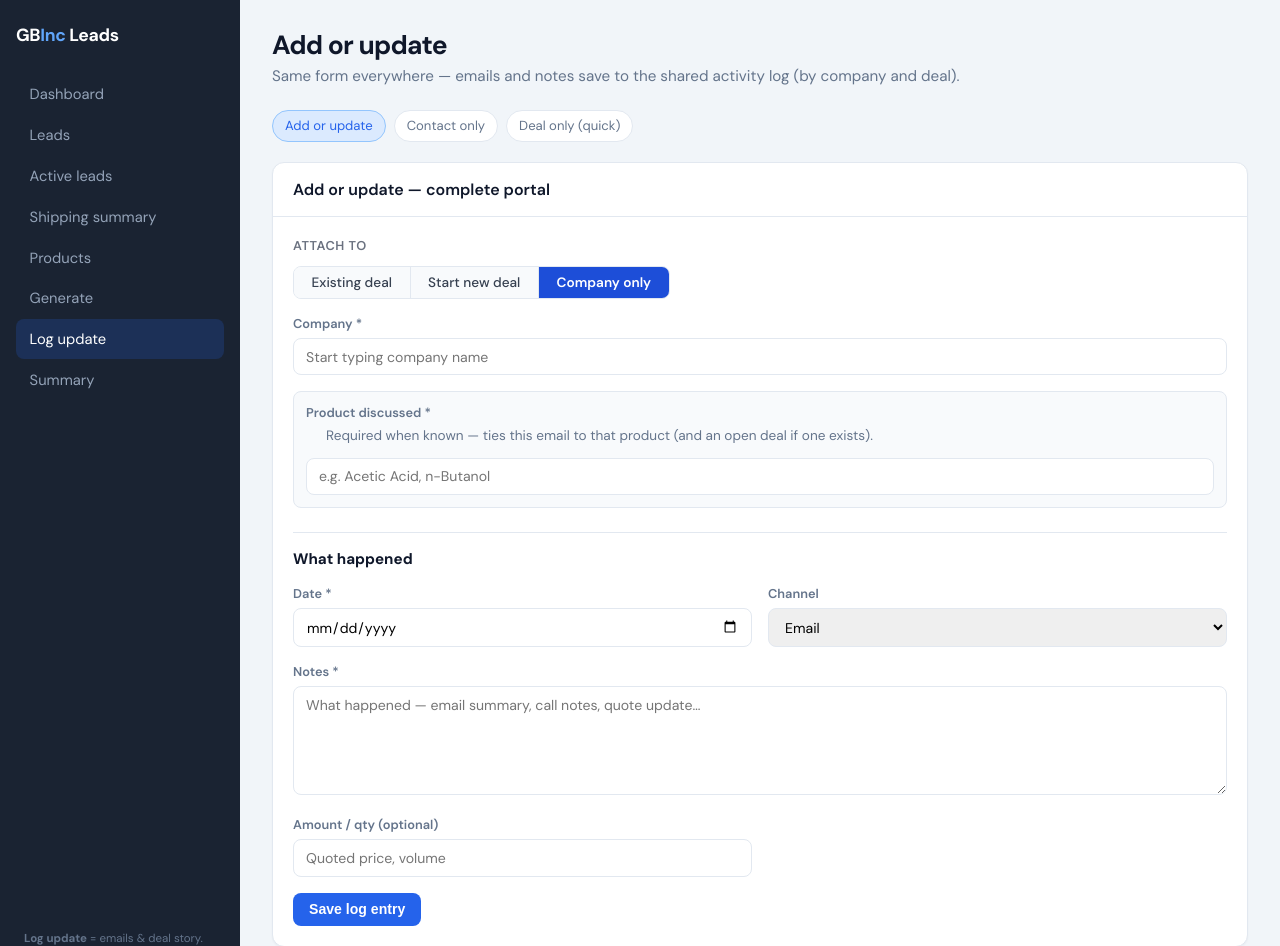
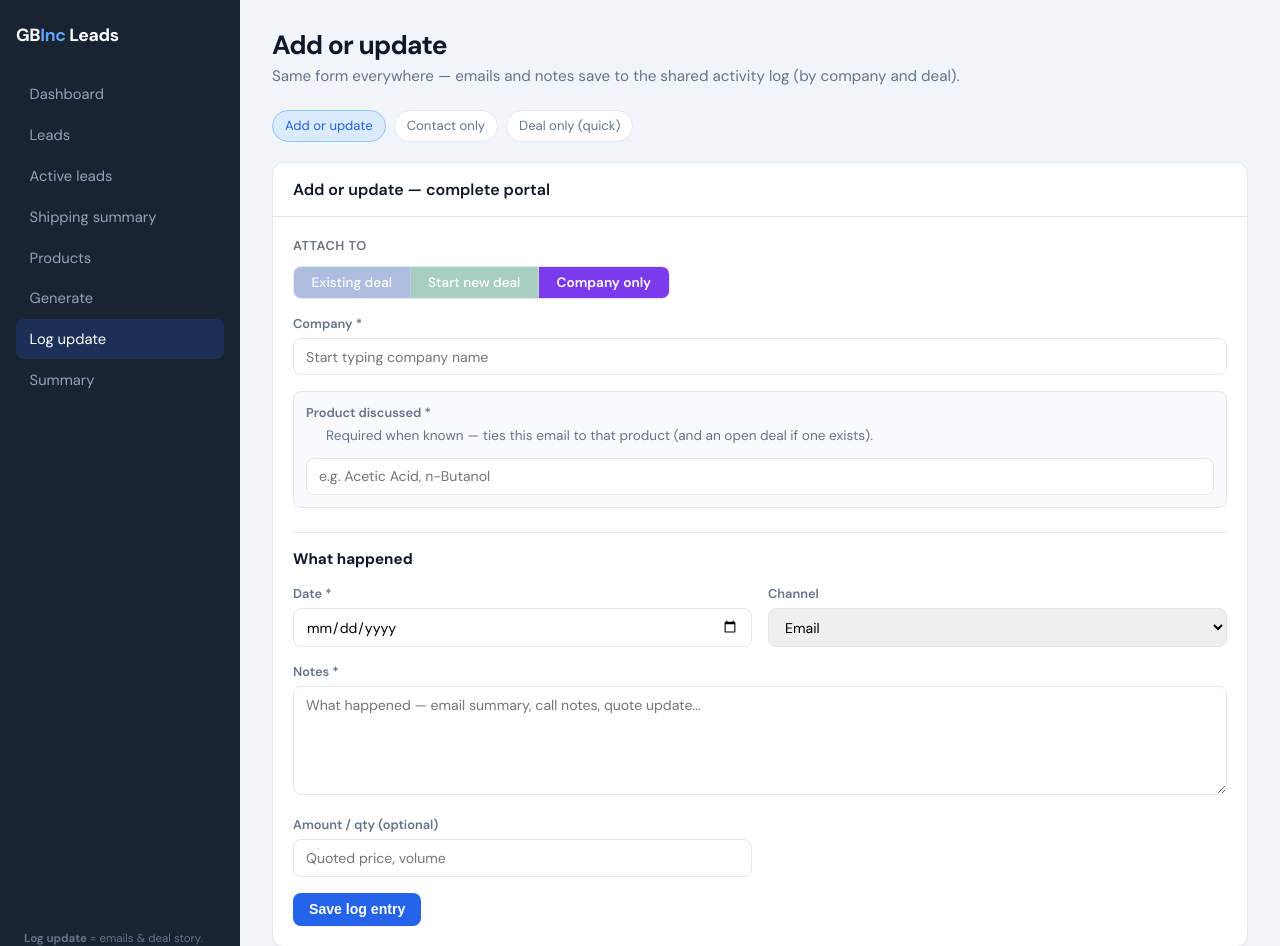
Before and after one commit to padmaja-artsee/godavari, a FastAPI app: page /add in a window 1280 px wide. Shown: the top 946 px of the page. Run offline with FastAPI, Linux system fonts and the light colour scheme; data comes from the database, SQL or seed files in the repository.

Commit message:
Color link-mode buttons: blue / green / purple, dim inactive ones
Co-authored-by: Cursor <cursoragent@cursor.com>

```diff
--- a/static/style.css
+++ b/static/style.css
@@ -763,25 +763,42 @@ tr:hover td { background: #f8fafc; }
   font-weight: 500;
   font-family: inherit;
   border: none;
-  border-right: 1px solid var(--border);
-  background: #f8fafc;
-  color: #374151;
+  border-right: 1px solid rgba(255,255,255,0.25);
   cursor: pointer;
-  transition: background 0.12s, color 0.12s;
+  transition: filter 0.12s, opacity 0.12s;
   white-space: nowrap;
-  position: relative;
 }
 
 .link-mode-btn:last-child { border-right: none; }
 
+/* Each button has its own colour; dimmed when not active */
+.link-mode-btn[data-value="existing"] {
+  background: #2563eb;
+  color: #fff;
+}
+.link-mode-btn[data-value="new"] {
+  background: #059669;
+  color: #fff;
+}
+.link-mode-btn[data-value="none"] {
+  background: #7c3aed;
+  color: #fff;
+}
+
+/* Non-active buttons are muted */
+.link-mode-btn:not(.active) {
+  opacity: 0.42;
+  filter: saturate(0.6);
+}
+
 .link-mode-btn:hover {
-  background: #e0f2fe;
-  color: #0369a1;
+  opacity: 0.85;
+  filter: saturate(1);
 }
 
 .link-mode-btn.active {
-  background: #1d4ed8;
-  color: #fff;
+  opacity: 1;
+  filter: none;
   font-weight: 600;
 }
 
```
